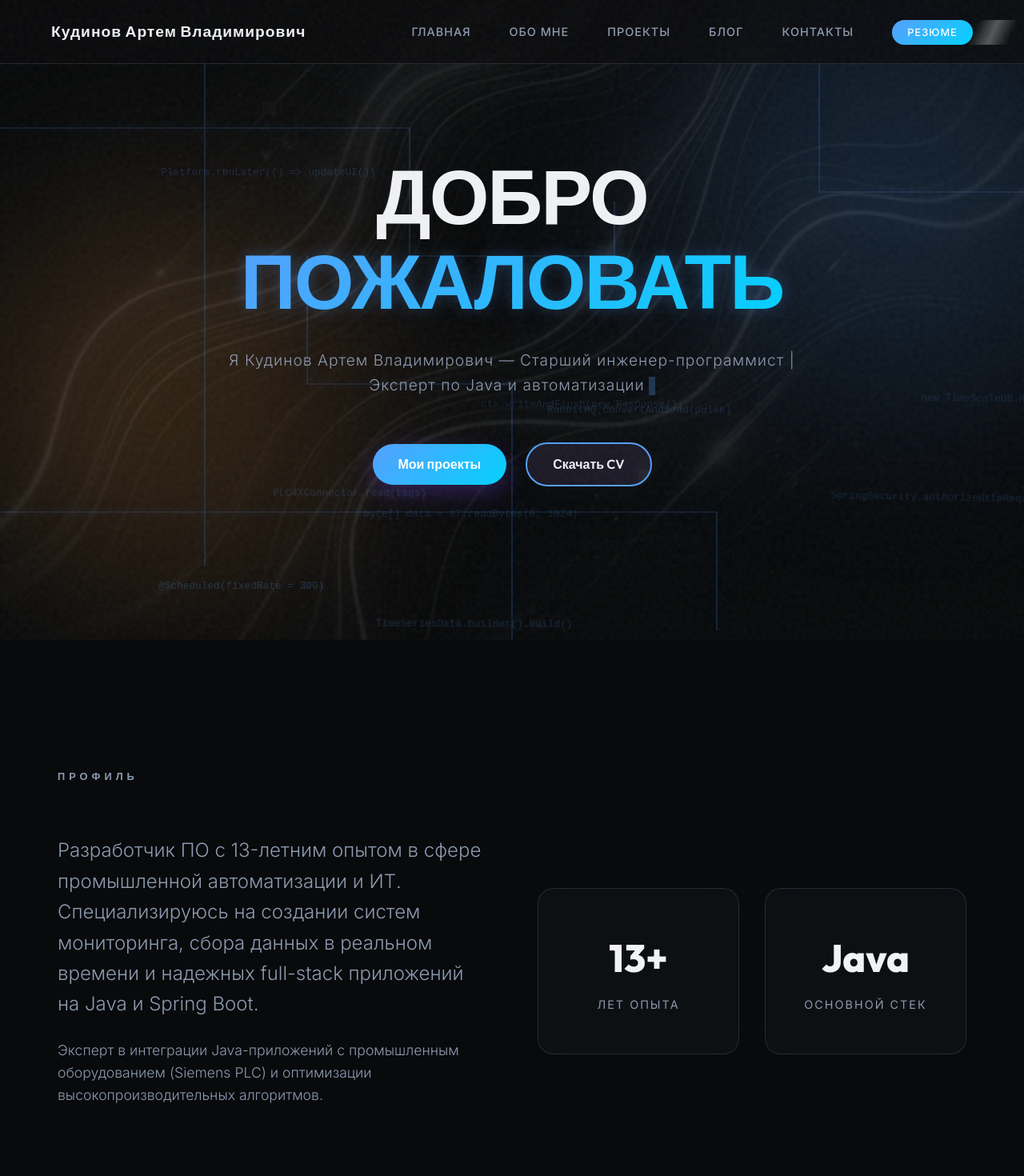
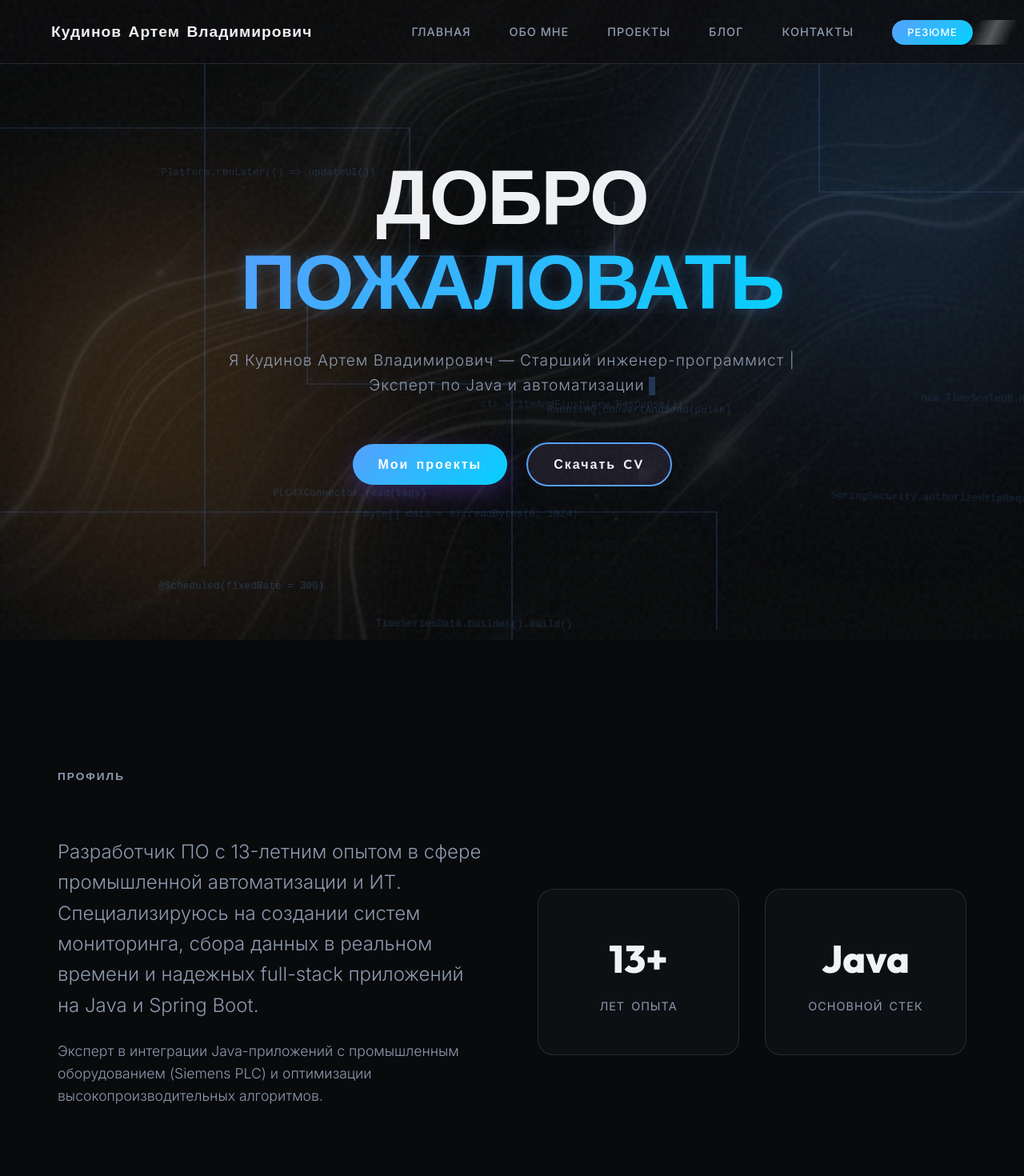
Before and after one commit to KudinovArtemilus/portfolio-2026, a React (Vite) app: page / in a window 1280 px wide. Shown: the top 1470 px of the page at 80% size. Built offline with nearby package versions, Linux system fonts and the light colour scheme.

Commit message:
Improve heading readability: reduce letter-spacing and add word-spacing

```diff
--- a/style.css
+++ b/style.css
@@ -73,7 +73,8 @@ body {
     font-family: var(--font-heading);
     font-weight: 900;
     font-size: 1.5rem;
-    letter-spacing: 2px;
+    letter-spacing: 1px;
+    word-spacing: 4px;
 }
 
 .nav-links {
@@ -329,8 +330,9 @@ h1 {
     font-weight: 600;
     transition: all 0.3s cubic-bezier(0.23, 1, 0.32, 1);
     font-family: var(--font-heading);
-    cursor: pointer;
-    border: none;
+    letter-spacing: 2px;
+    word-spacing: 4px;
+    color: #fff;
     white-space: nowrap;
 }
 
@@ -359,8 +361,9 @@ h1 {
 /* Sections */
 .section-title {
     font-family: var(--font-heading);
-    font-size: 0.8rem;
-    letter-spacing: 5px;
+    font-size: 0.85rem;
+    letter-spacing: 2px;
+    word-spacing: 6px;
     color: var(--text-muted);
     margin-bottom: 4rem;
     text-transform: uppercase;
@@ -413,7 +416,8 @@ h1 {
     color: var(--text-muted);
     font-size: 0.9rem;
     text-transform: uppercase;
-    letter-spacing: 2px;
+    letter-spacing: 1px;
+    word-spacing: 3px;
 }
 
 /* Projects Grid */
@@ -774,7 +778,8 @@ h1 {
     position: relative;
     z-index: 2;
     text-transform: uppercase;
-    letter-spacing: 4px;
+    letter-spacing: 2px;
+    word-spacing: 8px;
 }
 
 .project-content {
```
